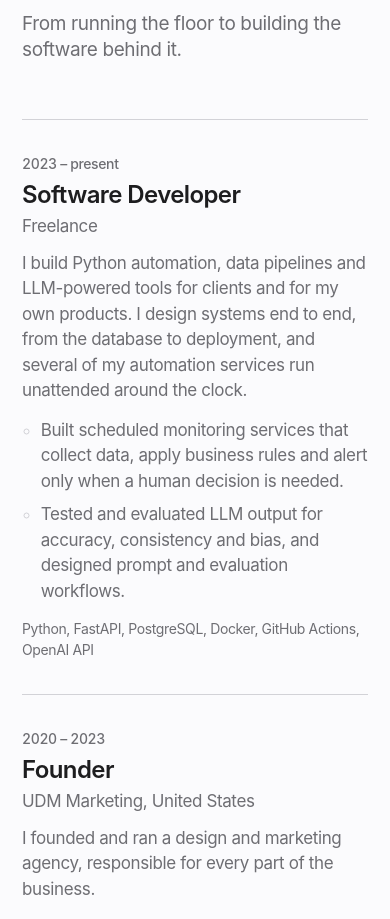
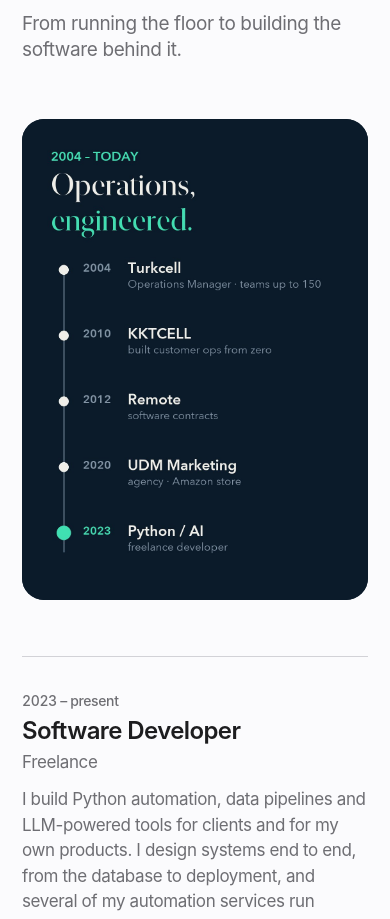
Before and after one commit to akincenk/akincenk.github.io, a plain HTML site: page index.html in a window 390 px wide. Shown: the part 2945-3864 px from the top of the page. Drawn offline with Linux system fonts and the light colour scheme.

Commit message:
Add career timeline graphic to Experience (vertical version on phones)
Co-Authored-By: Claude Opus 5.5 <noreply@anthropic.com>

```diff
--- a/index.html
+++ b/index.html
@@ -134,6 +134,7 @@
     .head p { color: var(--quiet); font-size: clamp(19px, 2vw, 21px); line-height: 1.38; margin-top: 14px; max-width: 46ch; }
 
     /* Experience */
+    .timeline { display: block; width: 100%; height: auto; border-radius: 22px; margin-bottom: 56px; background: #0c1b2a; }
     .career { list-style: none; margin: 0; padding: 0; border-top: 1px solid var(--hair); }
     .career > li {
       display: grid; grid-template-columns: 1fr 1.25fr; gap: 12px 48px;
@@ -279,6 +280,10 @@
         <h2>Experience</h2>
         <p>From running the floor to building the software behind it.</p>
       </div>
+      <picture>
+        <source media="(max-width: 640px)" srcset="assets/timeline-mobile.jpg" width="1080" height="1500">
+        <img class="timeline" src="assets/timeline.jpg" width="2400" height="900" loading="lazy" decoding="async" alt="Career timeline: 2004 Turkcell, Operations Manager with teams up to 150; 2010 KKTCELL, built customer operations from zero; 2012 remote software contracts; 2020 UDM Marketing, agency and Amazon store; 2023 freelance Python and AI developer.">
+      </picture>
       <ol class="career">
         <li>
           <div>
```
Also changed, not shown: assets/timeline-mobile.jpg (added), assets/timeline.jpg (added).
